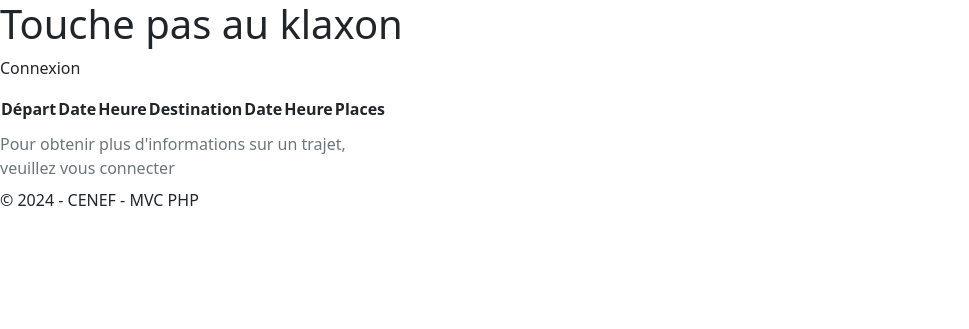
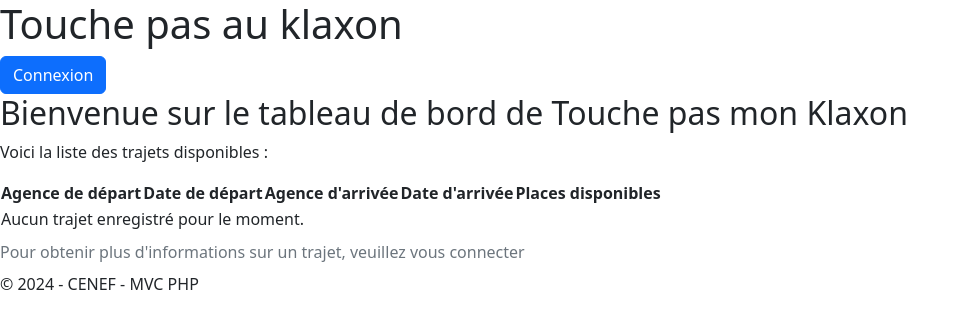
Before and after one commit to Dave971-gif/Jean-Charles_Davy_Devoir_8_Mise_en_place_application_MVC_PHP, a PHP site: page / in a window 1280 px wide. Shown: the top 329 px of the page, without its empty margins (0-969 px from the left). Run offline with PHP 8.4, Linux system fonts and the light colour scheme; tables that the repository leaves empty or names only in its code hold one stand-in row (values such as "Sample post"); data that the repository does not hold is empty.

Commit message:
Changing HomeController and Home files to input roles for each one (users, admins and visitors). Done. Add and modify login.php for the connexion form.

```diff
--- a/app/controller/HomeController.php
+++ b/app/controller/HomeController.php
@@ -2,15 +2,34 @@
 
 namespace app\controller;
 
+use core\Database;
+
 class HomeController {
+
     public function index() {
-        $db = \core\Database::getConnection(); // 1. Connexion to the database
+        // Initialising the visitor's role, defaulting to 'visitor' if not set
+        $role = $_SESSION['role'] ?? 'visitor';
+        $db = Database::getConnection(); // Connection to database
 
-        // 2. Queries to retrieve journey data
-        $query = $db->query("SELECT * FROM journey");
-        $trajets = $query->fetchAll();
+        // Initialising variables to pass to the view
+        $trajets = [];
+        $users = [];
+        $agences = [];
 
-        // 3. Include the view to display the data
+        // Fetching data based on the user's role
+        if ($role === 'admin') {
+            $trajets = $db->query("SELECT * FROM journey")->fetchAll();
+            $users = $db->query("SELECT * FROM users")->fetchAll();
+            $agences = $db->query("SELECT * FROM agencies")->fetchAll();
+        }
+        elseif ($role === 'user') {
+            $trajets = $db->query("SELECT * FROM journey WHERE places > 0")->fetchAll();
+        }
+        else {
+            $trajets = $db->query("SELECT * FROM journey WHERE places > 0 AND depart_date >= CURDATE()")->fetchAll();
+        }
+
+        // On inclut la vue qui va dispatcher l'affichage
         include __DIR__ . '/../../templates/home.php';
     }
 }
--- a/templates/header.php
+++ b/templates/header.php
@@ -11,6 +11,8 @@
     <header>
         <h1>Touche pas au klaxon</h1>
         <div>
-            <p>Connexion</p>
+            <button type="button" class="btn btn-primary" data-bs-toggle="modal" data-bs-target="#loginModal">
+                <a href="/routeur/login.php" class="text-white text-decoration-none">Connexion</a>
+            </button>
         </div>
     </header>
--- a/templates/home.php
+++ b/templates/home.php
@@ -1,18 +1,76 @@
 <?php include 'header.php'; ?>
     <main>
-        <!-- Formation du Tableau de bord -->
+        <?php if (isset($role) && $role === 'admin'): ?>
+            <h2>Tableau de bord Administrateur</h2>
+
+            <h3>Liste des Utilisateurs</h3>
+            <ul>
+                <?php if (isset($users) && !empty($users)): ?>
+                    <?php foreach ($users as $user): ?>
+                        <li>
+                            <?php echo $user['nom']; ?> ||
+                            <?php echo $user['prenom']; ?> ||
+                            <?php echo $user['contact']; ?> ||
+                            <?php echo $user['email']; ?> ||
+                            <?php echo $user['role']; ?>
+                        </li>
+                    <?php endforeach; ?>
+                <?php endif; ?>
+            </ul>
+
+            <h3>Gestion des Agences</h3>
+            <a href="create_agence.php">Créer une nouvelle agence</a>
+            <ul>
+                <?php if (isset($agences) && !empty($agences)): ?>
+                    <?php foreach ($agences as $agence): ?>
+                        <li>
+                            <?php echo $agence['nom']; ?> -
+                            <a href="edit_agence.php?id=<?php echo $agence['id']; ?>">Modifier</a>
+                            <a href="delete_agence.php?id=<?php echo $agence['id']; ?>">Supprimer</a>
+                        </li>
+                    <?php endforeach; ?>
+                <?php endif; ?>
+            </ul>
+
+            <h3>Gestion des Trajets</h3>
+            <ul>
+                <?php if (isset($trajets) && !empty($trajets)): ?>
+                    <?php foreach ($trajets as $trajet): ?>
                         <table>
-            <caption>Pour obtenir plus d'informations sur un trajet, veuillez vous connecter</caption>
-
                             <thead>
                                 <tr>
-                    <th>Départ</th>
-                    <th>Date</th>
-                    <th>Heure</th>
-                    <th>Destination</th>
-                    <th>Date</th>
-                    <th>Heure</th>
-                    <th>Places</th>
+                                    <th>Agence de départ</th>
+                                    <th>Date de départ</th>
+                                    <th>Agence d'arrivée</th>
+                                    <th>Date d'arrivée</th>
+                                    <th>Places disponibles</th>
+                                    <th>Actions</th>
+                                </tr>
+                            </thead>
+                            <tbody>
+                                <tr>
+                                    <td><?php echo $trajet['depart']; ?> </td>
+                                    <td><?php echo $trajet['depart_date']; ?> </td>
+                                    <td><?php echo $trajet['destination']; ?> </td>
+                                    <td><?php echo $trajet['destination_date']; ?> </td>
+                                    <td><?php echo $trajet['places']; ?> </td>
+                                <td><a href="delete_trajet.php?id=<?php echo $trajet['id']; ?>">Supprimer le trajet</a></td>
+                            </tr>
+                        </table>
+                    <?php endforeach; ?>
+                <?php endif; ?>
+            </ul>
+        <?php elseif (isset($role) && $role === 'user'): ?>
+            <h2>Bienvenue sur votre tableau de bord</h2>
+            <p>Voici les trajets disponibles pour vous :</p>
+            <table>
+                <thead>
+                    <tr>
+                        <th>Agence de départ</th>
+                        <th>Date de départ</th>
+                        <th>Agence d'arrivée</th>
+                        <th>Date d'arrivée</th>
+                        <th>Places disponibles</th>
                     </tr>
                 </thead>
                 <tbody>
@@ -21,18 +79,48 @@
                             <tr>
                                 <td><?php echo $trajet['depart']; ?></td>
                                 <td><?php echo $trajet['depart_date']; ?></td>
-                            <td><?php echo $trajet['depart_heure']; ?></td>
                                 <td><?php echo $trajet['destination']; ?></td>
                                 <td><?php echo $trajet['destination_date']; ?></td>
-                            <td><?php echo $trajet['destination_heure']; ?></td>
                                 <td><?php echo $trajet['places']; ?></td>
                             </tr>
                         <?php endforeach; ?>
                     <?php else: ?>
-                    <tr><td colspan="4">Aucun trajet disponible pour le moment.</td></tr>
+                        <tr><td colspan="5">Aucun trajet disponible pour le moment.</td></tr>
                     <?php endif; ?>
                 </tbody>
             </table>
+        <?php else : ?>
+            <h2>Bienvenue sur le tableau de bord de Touche pas mon Klaxon</h2>
+            <p>Voici la liste des trajets disponibles :</p>
+            <table>
+                <caption>Pour obtenir plus d'informations sur un trajet, veuillez vous connecter</caption>
+
+                <thead>
+                    <tr>
+                        <th>Agence de départ</th>
+                        <th>Date de départ</th>
+                        <th>Agence d'arrivée</th>
+                        <th>Date d'arrivée</th>
+                        <th>Places disponibles</th>
+                    </tr>
+                </thead>
+                <tbody>
+                    <?php if (isset($trajets) && !empty($trajets)): ?>
+                        <?php foreach ($trajets as $trajet): ?>
+                            <tr>
+                                <td><?php echo $trajet['depart']; ?></td>
+                                <td><?php echo $trajet['depart_date']; ?></td>
+                                <td><?php echo $trajet['destination']; ?></td>
+                                <td><?php echo $trajet['destination_date']; ?></td>
+                                <td><?php echo $trajet['places']; ?></td>
+                            </tr>
+                        <?php endforeach; ?>
+                    <?php else: ?>
+                        <tr><td colspan="5">Aucun trajet enregistré pour le moment.</td></tr>
+                    <?php endif; ?>
+                </tbody>
+            </table>
+        <?php endif; ?>
     </main>
 
 <?php include 'footer.php'; ?>
```
Also changed, not shown: routeur/login.php (added, +46 -0 lines), templates/login.php (deleted). Lines whose indentation alone changed are shown as unchanged.
